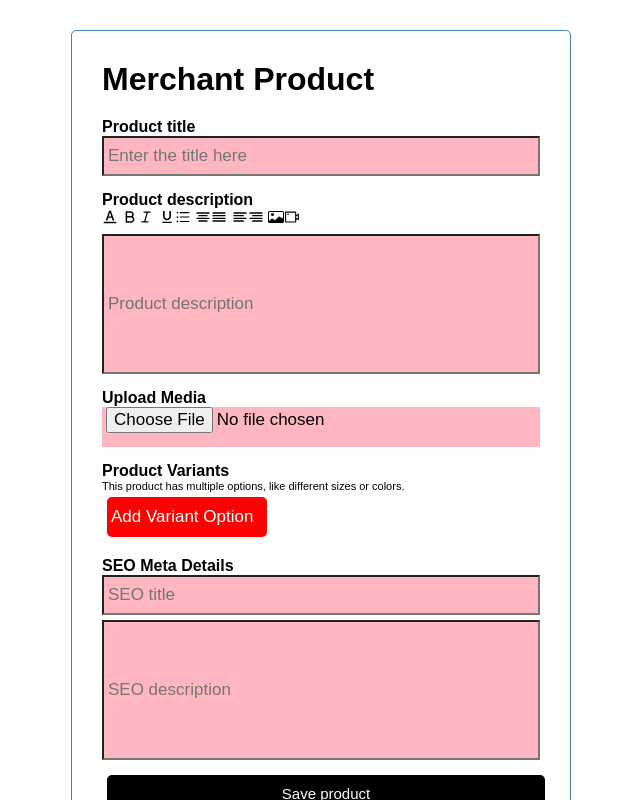
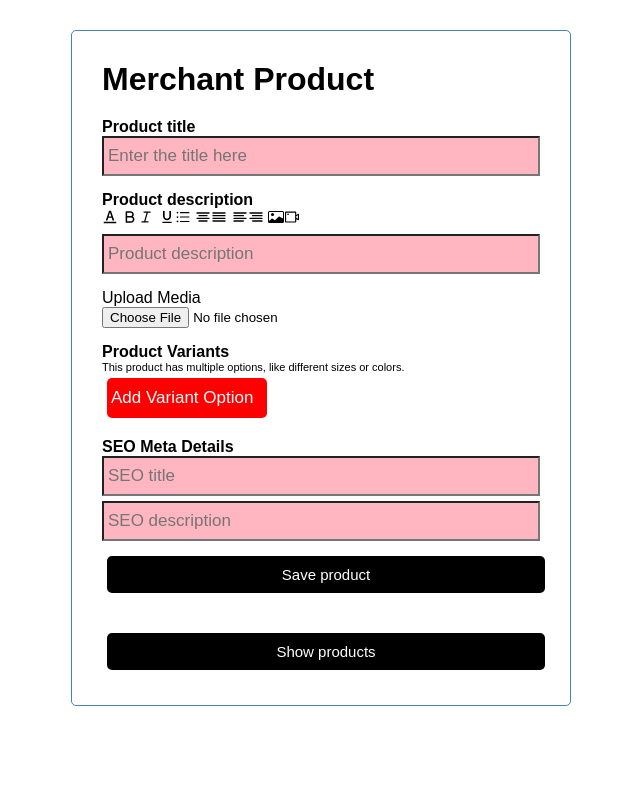
Before and after one commit to Adityapk1234/merchant, a React (Create React App) app in the folder client/: page / in a window 1280 px wide. Shown: the top 800 px of the page, without its empty margins (319-959 px from the left). Built offline with nearby package versions, Linux system fonts and the light colour scheme.

Commit message:
Optimized files

```diff
--- a/client/src/App.js
+++ b/client/src/App.js
@@ -1,33 +1,11 @@
 import Header from './components/Header'
-import {useState} from 'react'
-import Tasks from './components/Tasks'
 import AddTask from './components/AddTask'
 
 function App() {
-  const [tasks, setTasks]= useState([])
-
-  //Add task
-  const addTask =(task) =>{
-    const id=Math.floor(Math.random()*
-    10000) +1
-    const newTask={id, ...task}
-    setTasks([...tasks, newTask])
-  }
-
-  //Delete task
-  const deleteTask=(id)=>{
-    setTasks(tasks.filter((task) => task.id !==id))
-  }
-
   return (
     <div className="container">
       <Header />
-      <AddTask onAdd={addTask}/>
-       {tasks.length > 0 ? <Tasks
-        tasks={tasks}
-        onDelete={deleteTask}
-        /> :
-        'No product to show'}
+      <AddTask />
     </div>
   );
 }
--- a/client/src/components/AddTask.js
+++ b/client/src/components/AddTask.js
@@ -5,7 +5,7 @@ import { MdFormatUnderlined } from "react-icons/md";
 import { BsCardImage } from "react-icons/bs";
 import axios from 'axios'
 
-const AddTask =({onAdd}) =>{
+const AddTask =() =>{
 	const [name,setName]=useState('')
 	const [description,setDescription]=useState('');
 	const [seoMetaDescription, setSeoMetaDescription]=useState('');
@@ -20,8 +20,6 @@ const AddTask =({onAdd}) =>{
 			alert('Please enter data')
 			return
 		}
-
-		onAdd({name, description, seoMeta, seoMetaDescription})
 
 		axios.post('http://localhost:3001/insert', {
 			name:name,
@@ -50,16 +48,6 @@ const AddTask =({onAdd}) =>{
 			id: id,
 			newName:newName
 		})
-		// .then((response)=> {
-		// 	setProductList(productList.map((val) =>{
-		// 		return val.id === id ? {
-		// 			productName: newName,
-		// 			productDescription: val.description,
-		// 			seoName: val.seoMeta,
-		// 			seoDescription: val.seoMetaDescription
-		// 			 }: val
-		// 	}));
-		// })
 	}
 
 	const deleteProduct =(id) =>{
@@ -99,11 +87,10 @@ const AddTask =({onAdd}) =>{
 						onChange={(e)=>setDescription(e.target.value)}
 					/>
 				</div>
-				<div className='form-control'>
-					<label> Upload Media</label>
+				<div >
+					<label> Upload Media<br /></label>
 					<input
 						type='file'
-						accept='.png'
 						onChange={(e)=>setFile(e.target.files[0])}
 					/>
 				</div>
@@ -151,6 +138,7 @@ const AddTask =({onAdd}) =>{
 							<h4>Description :{val.productDescription}</h4>
 							<div>
 								<input
+									style={{height:25}}
 									type='text'
 									onChange ={(e)=>setNewName(e.target.value)}
 									placeholder='enter new name' />
--- a/client/src/components/Button.js
+++ /dev/null
@@ -1,8 +0,0 @@
-const Button=({color, text, onClick })=>{
-	return <button 	onClick={onClick}
-					style={{backgroundColor:color}}
-					className='btn'>{text}
-			</button>
-}
-
-export default Button
--- a/client/src/components/Task.js
+++ /dev/null
@@ -1,15 +0,0 @@
-import Button from './Button'
-
-const Task=({task, onDelete})=>{
-	return(
-		<div className={`task ${task.status ? 'status' : ''}`}>
-			<h3>{task.name}
-				<Button color='green'
-						text='Delete'
-						onClick={()=>onDelete(task.id)}
-				/>
-			</h3>
-		</div>
-		)
-}
- export default Task
--- a/client/src/components/Tasks.js
+++ /dev/null
@@ -1,16 +0,0 @@
-import Task from './Task'
-
-const Tasks=({tasks, onDelete})=>{
-	return (
-		<>
-		{tasks.map((task)=>(
-			<Task key={task.id}
-				  task={task}
-				  onDelete={onDelete}
-			/>)
-		)}
-		</>
-	)
-}
-
-export default Tasks
--- a/client/src/index.css
+++ b/client/src/index.css
@@ -87,6 +87,12 @@ body {
 }
 
 .form-control .form_input {
-  height: 140px;
+  height: 40px;
   margin-top: 5px;
 }
+
+.productlist {
+  border: 1px solid black;
+  margin-bottom: 10px;
+  padding-left: 4px;
+}
```
